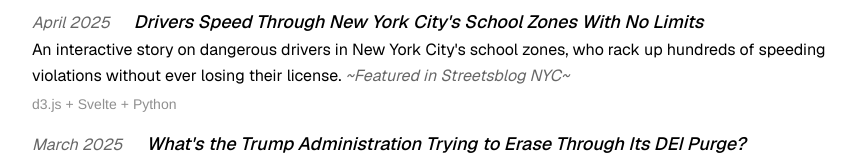
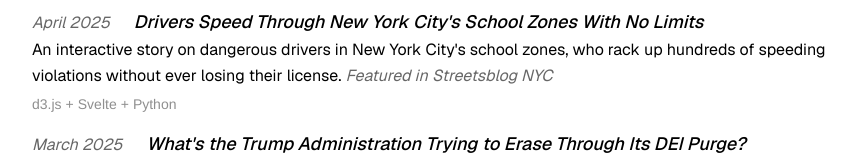
Before and after one commit to m-cahana/portfolio, a Next.js app: page / in a window 1280 px wide. Shown: the part 239-394 px from the top of the page, without its empty margins (208-1064 px from the left). Built offline with nearby package versions, Linux system fonts and the light colour scheme.

Commit message:
update text

```diff
--- a/app/components/Projects.js
+++ b/app/components/Projects.js
@@ -117,7 +117,7 @@ export default function Projects({
                   }
                 >
                   {" "}
-                  ~Featured in {project.featured}~
+                  Featured in {project.featured}
                 </span>
               )}
             </a>
--- a/app/components/Work.js
+++ b/app/components/Work.js
@@ -17,7 +17,7 @@ export default function Work({
       role: "Sabbatical",
       organization: "",
       description:
-        "Running an afterschool program for preschoolers, working at a restaurant, teaching myself how to make interactive graphics, and building visual projects.",
+        "Teaching at a local preschool, learning how to make interactive graphics, and building visual projects.",
       date: "October 2024 - Present",
       skills: [
         "HTML",
```
